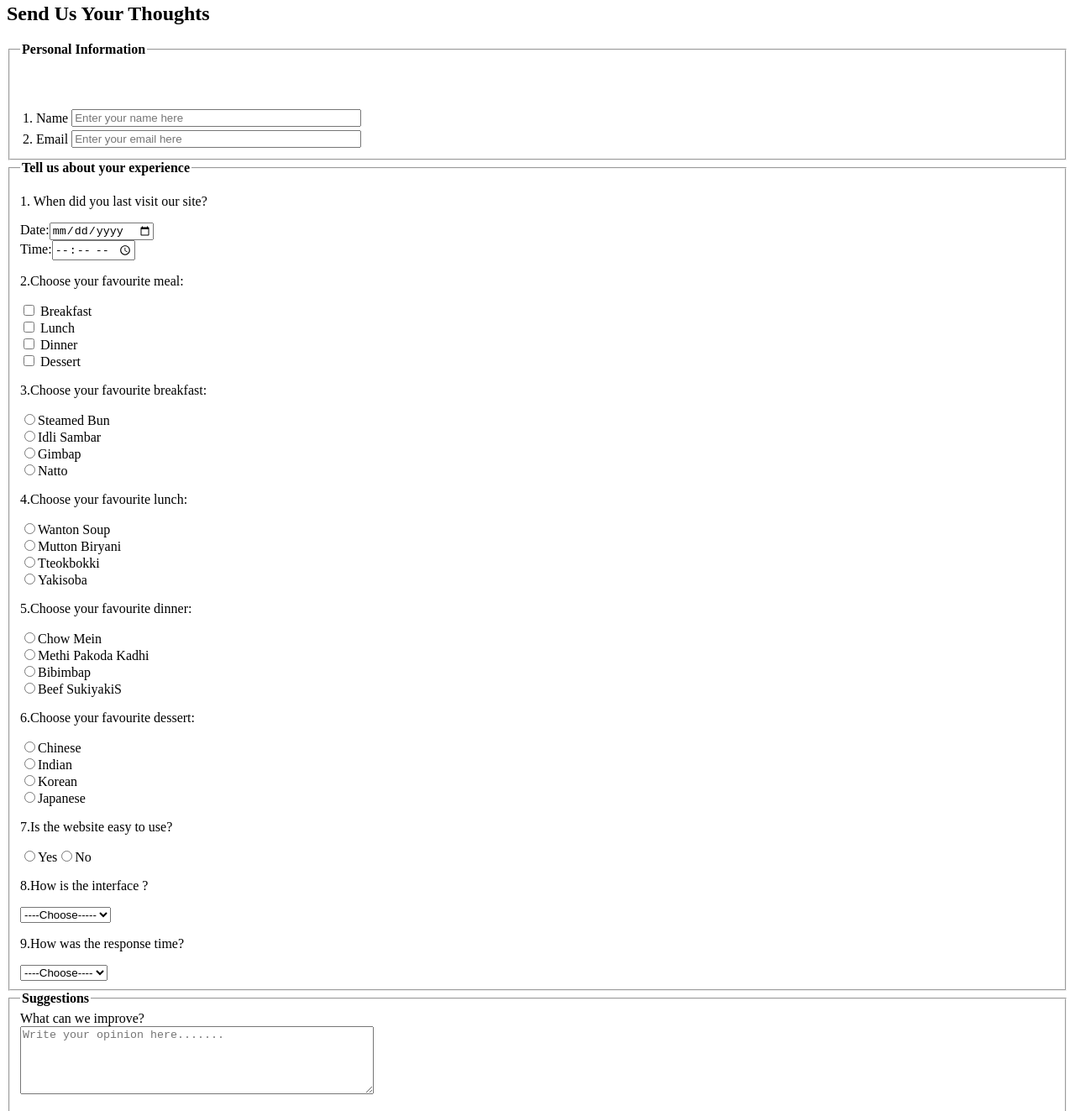
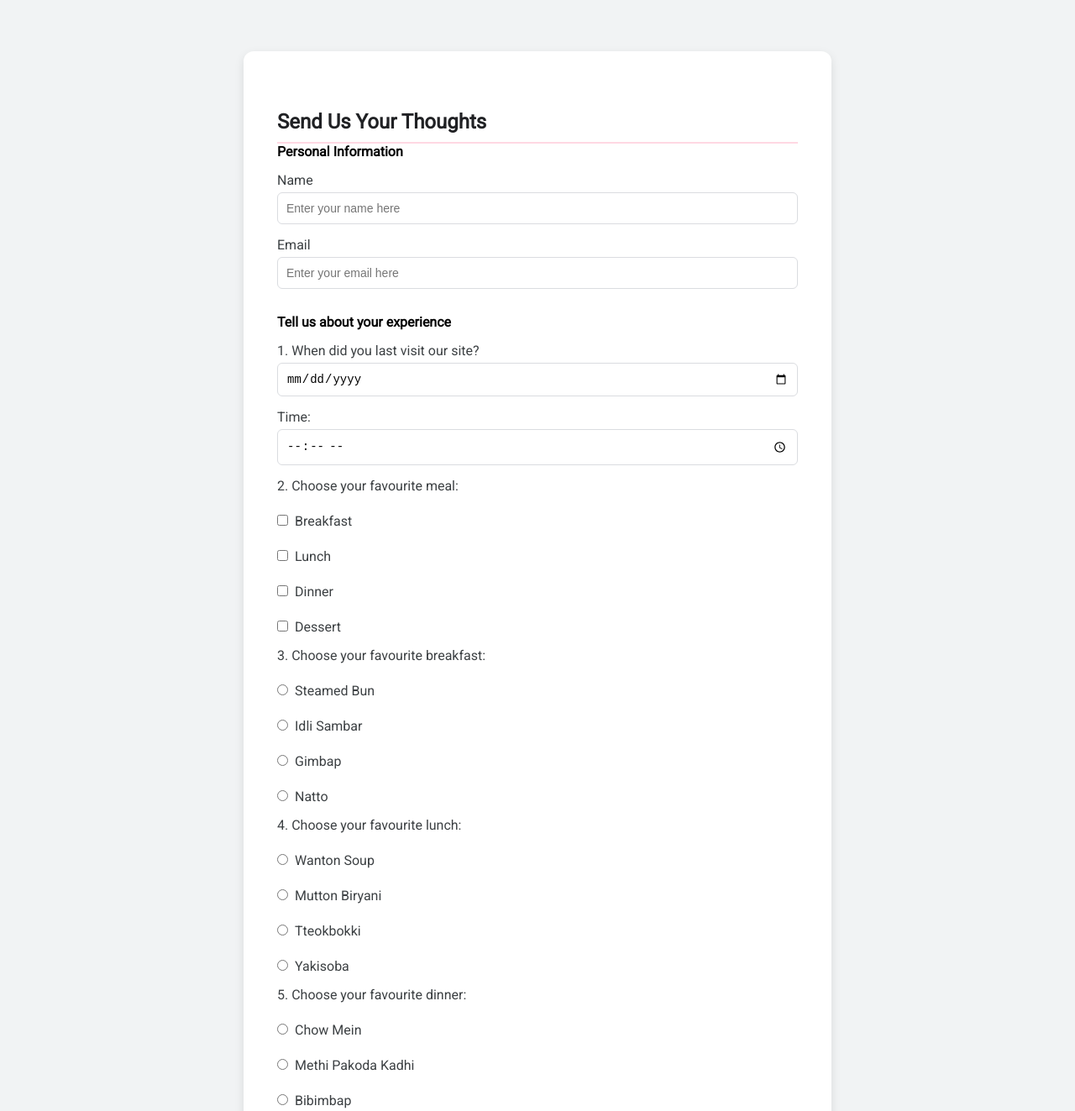
Before and after one commit to xenlya/ExploreyFood, a plain HTML site: page feedback.html in a window 1280 px wide. Shown: the part 115-1438 px from the top of the page at 84% size. Drawn offline with Linux system fonts and the light colour scheme.

Commit message:
Add files via upload

```diff
--- a/feedback.html
+++ b/feedback.html
@@ -1,144 +1,81 @@
 <!DOCTYPE html>
 <html lang="en">
 <head>
-        <title> Feedback </title>
-        <meta charset = "UTF-8">
-        <meta name="author" content ="Vivien Lee Zhi Ling">
-        <meta name ="description" content ="feedback for Multicutural food website,breakfast,lunch,dinner,dessert">
-        <meta name ="keywords" content ="feedback,breakfast,lunch,dinner,dessert">
-
+  <title>Feedback</title>
+  <meta charset="UTF-8">
+  <meta name="author" content="Vivien Lee Zhi Ling,Fredly Benny">
+  <meta name="description" content="Feedback for Multicultural food website: breakfast, lunch, dinner, dessert">
+  <meta name="keywords" content="feedback, breakfast, lunch, dinner, dessert">
+  <link href="https://fonts.googleapis.com/css2?family=Roboto&display=swap" rel="stylesheet">
+  <link rel="stylesheet" href="style.css">
 </head>
 
-    <body>
-        <header>
-            <h1>Feedback</h1>
-            <p> Thank you for choosing our website as your reference for your meals.</p>
+<body class="feedback_body">
+  <header class="feeback_header_feedback">
+    <h1 class="h1_feedback">Feedback</h1>
+    <p>Thank you for choosing our website as your reference for your meals.</p>
   </header>
 
   <article>
-            <h2>Send Us Your Thoughts</h2>
-            <form name ="feedback" action="mailto:vivienlee0128@gmail.com0" method="post" enctype ="text/plain">
+    <div class="form-container_feedback">
+      <h2 class="h1_feedback">Send Us Your Thoughts</h2>
+      <form name="feedback" action="mailto:vivienlee0128@gmail.com" method="post" enctype="text/plain">
+
         <fieldset>
-                    <legend><strong> Personal Information</strong> </legend>
-                    <table>
-                        <tr>
-                            <td>1.</td>
-                            <td><label for ="name">Name</label></td>
-                            <br>
-                            <td><input type ="text" name="name" placeholder="Enter your name here" size="40" required="required" id="name"></td>
-                        </tr>
+          <legend><strong>Personal Information</strong></legend>
 
-                        <tr>
-                            <td>2.</td><br>
-                            <td><label for ="email">Email</label></td>
-                            <br>
-                            <td><input type ="text" name="email" placeholder="Enter your email here" size="40" required="required" id="email"></td>
-                        </tr>
-                    </table>
+          <label for="name">Name</label>
+          <input type="text" id="name" name="name" placeholder="Enter your name here" required>
+
+          <label for="email">Email</label>
+          <input type="email" id="email" name="email" placeholder="Enter your email here" required>
         </fieldset>
-
 
         <fieldset>
           <legend><strong>Tell us about your experience</strong></legend>
-                    <table>
-                        <p>1. When did you last visit our site?</p>
 
-                            <label for="visit-date">Date:</label>
-                            <input type ="date" id="visit-date" name="visit-date"><br>
+          <label for="visit-date">1. When did you last visit our site?</label>
+          <input type="date" id="visit-date" name="visit-date">
 
           <label for="visit-time">Time:</label>
           <input type="time" id="visit-time" name="visit-time">
 
+          <label>2. Choose your favourite meal:</label>
+          <label><input type="checkbox" name="favourite_meal" value="Breakfast">Breakfast</label>
+          <label><input type="checkbox" name="favourite_meal" value="Lunch">Lunch</label>
+          <label><input type="checkbox" name="favourite_meal" value="Dinner">Dinner</label>
+          <label><input type="checkbox" name="favourite_meal" value="Dessert">Dessert</label>
 
-                        <p> 2.Choose your favourite meal:</p>
+          <label>3. Choose your favourite breakfast:</label>
+          <label><input type="radio" name="favourite_breakfast" value="Steamed Bun">Steamed Bun</label>
+          <label><input type="radio" name="favourite_breakfast" value="Idli Sambar">Idli Sambar</label>
+          <label><input type="radio" name="favourite_breakfast" value="Gimbap">Gimbap</label>
+          <label><input type="radio" name="favourite_breakfast" value="Natto">Natto</label>
 
-                            <div class ="interface" required>
+          <label>4. Choose your favourite lunch:</label>
+          <label><input type="radio" name="favourite_lunch" value="Wanton Soup">Wanton Soup</label>
+          <label><input type="radio" name="favourite_lunch" value="Mutton Biryani">Mutton Biryani</label>
+          <label><input type="radio" name="favourite_lunch" value="Tteokbokki">Tteokbokki</label>
+          <label><input type="radio" name="favourite_lunch" value="Yakisoba">Yakisoba</label>
 
-                            <input type="checkbox" id="breakfast" name="favourite_meal" value="Breakfast">
-                            <label for ="breakfast">Breakfast</label><br>
+          <label>5. Choose your favourite dinner:</label>
+          <label><input type="radio" name="favourite_dinner" value="Chow Mein">Chow Mein</label>
+          <label><input type="radio" name="favourite_dinner" value="Methi Pakoda Kadhi">Methi Pakoda Kadhi</label>
+          <label><input type="radio" name="favourite_dinner" value="Bibimbap">Bibimbap</label>
+          <label><input type="radio" name="favourite_dinner" value="Beef Sukiyaki">Beef Sukiyaki</label>
 
-                            <input type="checkbox" id="lunch" name="favourite_meal" value="Lunch">
-                            <label for="lunch">Lunch</label><br>
+          <label>6. Choose your favourite dessert:</label>
+          <label><input type="radio" name="favourite_dessert" value="Chinese">Chinese</label>
+          <label><input type="radio" name="favourite_dessert" value="Indian">Indian</label>
+          <label><input type="radio" name="favourite_dessert" value="Korean">Korean</label>
+          <label><input type="radio" name="favourite_dessert" value="Japanese">Japanese</label>
 
-                            <input type="checkbox" id="dinner" name="favourite_meal" value="Dinner">
-                            <label for="dinner">Dinner</label><br>
+          <label>7. Is the website easy to use?</label>
+          <label><input type="radio" name="usability" value="yes">Yes</label>
+          <label><input type="radio" name="usability" value="no">No</label>
 
-                            <input type="checkbox" id="dessert" name="favourite_meal" value="dessert">
-                            <label for="dessert">Dessert</label>
-                            </div>
-
-
-                        <p> 3.Choose your favourite breakfast:</p>
-
-                            <input type="radio" id="chinese" name="favourite_breakfast" value="Chinese">
-                            <label for ="chinese">Steamed Bun</label><br>
-
-                            <input type="radio" id="indian" name="favourite_breakfast" value="Indian">
-                            <label for="indian">Idli Sambar</label><br>
-
-                            <input type="radio" id="korean" name="favourite_breakfast" value="Korean">
-                            <label for="korean">Gimbap</label><br>
-
-                            <input type="radio" id="japanese" name="favourite_breakfast" value="japanese">
-                            <label for="japanese">Natto</label>
-
-
-                        <p> 4.Choose your favourite lunch:</p>
-
-                            <input type="radio" id="chinese" name="favourite_lunch" value="Chinese">
-                            <label for ="chinese">Wanton Soup</label><br>
-
-                            <input type="radio" id="indian" name="favourite_lunch" value="Indian">
-                            <label for="indian">Mutton Biryani</label><br>
-
-                            <input type="radio" id="korean" name="favourite_lunch" value="Korean">
-                            <label for="korean">Tteokbokki</label><br>
-
-                            <input type="radio" id="japanese" name="favourite_lunch" value="japanese">
-                            <label for="japanese">Yakisoba</label>
-
-
-                        <p> 5.Choose your favourite dinner:</p>
-
-                            <input type="radio" id="chinese" name="favourite_dinner" value="Chinese">
-                            <label for ="chinese">Chow Mein</label><br>
-
-                            <input type="radio" id="indian" name="favourite_dinner" value="Indian">
-                            <label for="indian">Methi Pakoda Kadhi</label><br>
-
-                            <input type="radio" id="korean" name="favourite_dinner" value="Korean">
-                            <label for="korean">Bibimbap</label><br>
-
-                            <input type="radio" id="japanese" name="favourite_dinner" value="japanese">
-                            <label for="japanese">Beef SukiyakiS</label>
-
-
-                        <p> 6.Choose your favourite dessert:</p>
-
-                            <input type="radio" id="chinese" name="favourite_dessert" value="Chinese">
-                            <label for ="chinese">Chinese</label><br>
-
-                            <input type="radio" id="indian" name="favourite_dessert" value="Indian">
-                            <label for="indian">Indian</label><br>
-
-                            <input type="radio" id="korean" name="favourite_dessert" value="Korean">
-                            <label for="korean">Korean</label><br>
-
-                            <input type="radio" id="japanese" name="favourite_dessert" value="japanese">
-                            <label for="japanese">Japanese</label>
-
-
-                        <p> 7.Is the website easy to use?</p>
-
-                            <input type="radio" id="usability" name="usability_yes" value="yes" id="yes">
-                            <label for ="yes">Yes</label>
-                            <input type="radio" id="usability" name="usability_no" value="no">
-                            <label for="no">No</label>
-
-
-                        <p> 8.How is the interface ?</p>
-
-                            <select name ="interface" required>
+          <label for="interface">8. How is the interface?</label>
+          <select name="interface" id="interface" required>
             <option value="">----Choose-----</option>
             <option value="excellent">Excellent</option>
             <option value="good">Good</option>
@@ -146,39 +83,28 @@
             <option value="poor">Poor</option>
           </select>
 
-
-                        <p>9.How was the response time?</p>
-
-                            <select name ="response time" required>
+          <label for="response_time">9. How was the response time?</label>
+          <select name="response_time" id="response_time" required>
             <option value="">----Choose----</option>
             <option value="slow">Slow</option>
             <option value="average">Average</option>
             <option value="excellent">Excellent</option>
           </select>
-
-                    </table>
         </fieldset>
 
         <fieldset>
           <legend><strong>Suggestions</strong></legend>
-                    <table>
-                        <label for ="comments">What can we improve?</label><br>
-                        <textarea id ="comments" name="comments" rows="5" cols="50" placeholder="Write your opinion here......."></textarea>
-                    </table>
-
-                    <br>
+          <label for="comments">What can we improve?</label>
+          <textarea id="comments" name="comments" rows="5" placeholder="Write your opinion here..."></textarea>
         </fieldset>
 
-                <br>
-
         <input type="submit" value="Submit Feedback">
-                    <input type="reset" value="Clear Value">
-
-
+        <input type="reset" value="Clear Form">
       </form>
+    </div>
 
     <footer>
-                <p>&copy; Group 001 | Last updated : 12 /5/2025 </a></p>
+      <p>&copy; Group 001 | Last updated: 12/5/2025</p>
     </footer>
   </article>
 </body>
```
Lines whose indentation alone changed are shown as unchanged.
